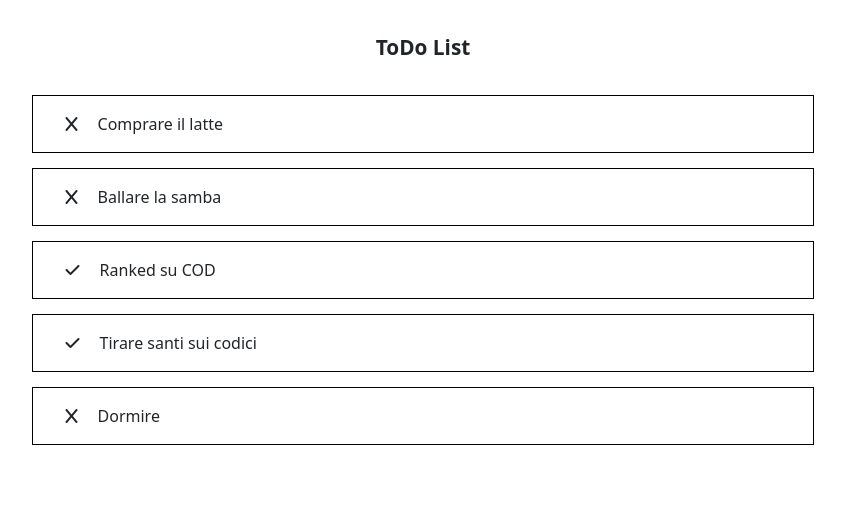
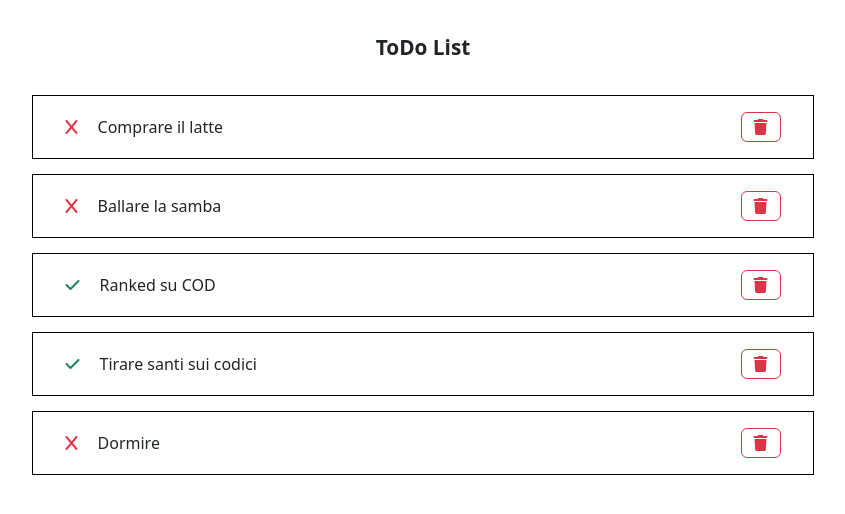
Before and after one commit to simonescoca/vue-todolist, a plain HTML site: page index.html in a window 1280 px wide. Shown: the whole page, without its empty margins (217-1062 px from the left). Drawn offline with nearby package versions, Linux system fonts and the light colour scheme.

Commit message:
can now remove task

```diff
--- a/index.html
+++ b/index.html
@@ -21,14 +21,19 @@
                         ToDo List
                     </header>
                     <ul class="d-flex flex-column list-unstyled my_list">
-                        <li class="my_task" v-for="(singleTask, index) in ToDoList">
-                            <span v-if="singleTask.isDone">
-                                <i class="fa-solid fa-check"></i>
-                            </span>
-                            <span v-if="!singleTask.isDone">
-                                <i class="fa-solid fa-x"></i>
-                            </span>
-                            {{singleTask.text}}
+                        <li class="my_task d-flex justify-content-between align-items-center" v-for="(singleTask, index) in ToDoList">
+                            <div>
+                                <span v-if="singleTask.isDone" class="text-success">
+                                    <i class="fa-solid fa-check"></i>
+                                </span>
+                                <span v-if="!singleTask.isDone" class="text-danger">
+                                    <i class="fa-solid fa-x"></i>
+                                </span>
+                                {{singleTask.text}}
+                            </div>
+                            <button type="button" class="btn btn-outline-danger d-flex" @click="removeTask(index)">
+                                <i class="fa-solid fa-trash m-auto"></i>
+                            </button>
                         </li>
                     </ul>
                 </section>
```
